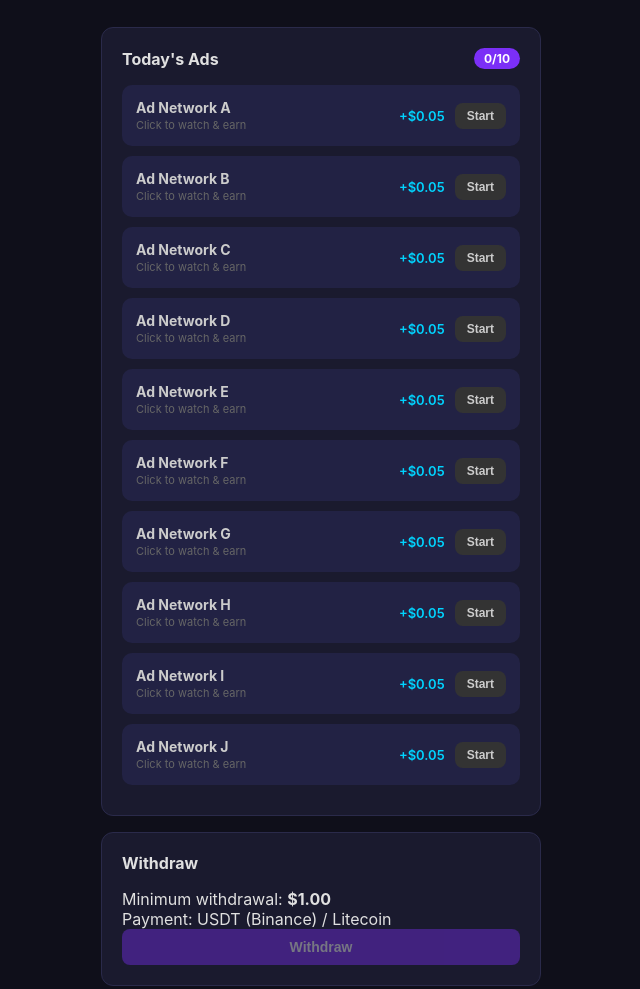
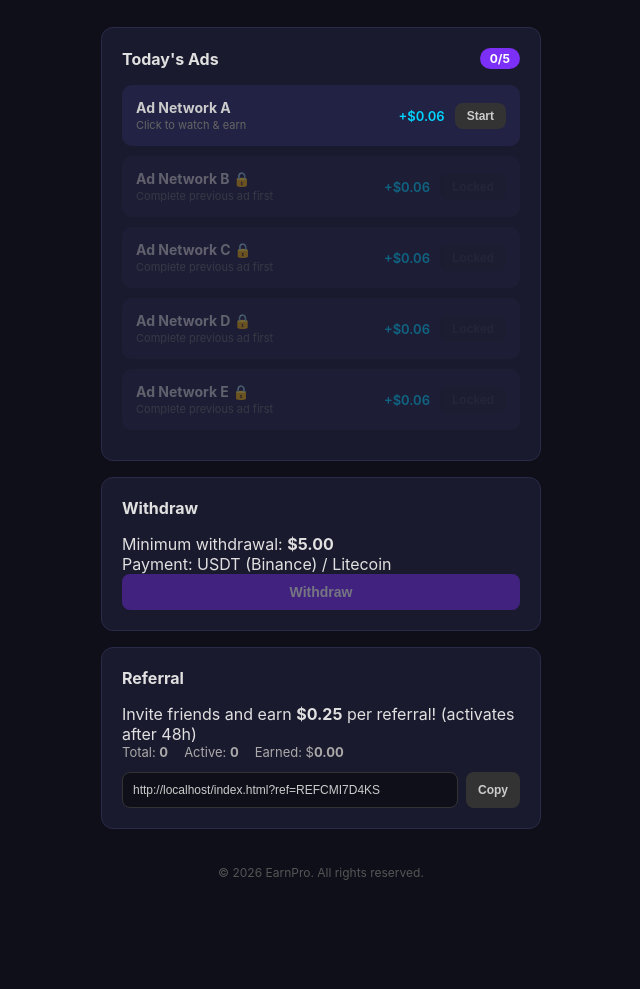
Before and after one commit to nayem95703-droid/vsurt, a plain HTML site: page index.html in a window 1280 px wide. Shown: the part 251-1240 px from the top of the page, without its empty margins (319-959 px from the left). Drawn offline with Linux system fonts and the light colour scheme.

Commit message:
Update: 5 ads sequential, .06 each, min withdraw , referral .25/48h

```diff
--- a/index.html
+++ b/index.html
@@ -18,7 +18,7 @@
         </div>
 
         <div class="section">
-            <h3>Today's Ads <span id="adCounter" class="badge">0/10</span></h3>
+            <h3>Today's Ads <span id="adCounter" class="badge">0/5</span></h3>
             <div id="adsContainer">
             </div>
         </div>
@@ -26,7 +26,7 @@
         <div class="section">
             <h3>Withdraw</h3>
             <div class="withdraw-info">
-                <p>Minimum withdrawal: <strong>$1.00</strong></p>
+                <p>Minimum withdrawal: <strong>$5.00</strong></p>
                 <p>Payment: USDT (Binance) / Litecoin</p>
             </div>
             <button class="btn btn-primary" id="withdrawBtn" disabled>Withdraw</button>
@@ -34,7 +34,12 @@
 
         <div class="section">
             <h3>Referral</h3>
-            <p>Share your link and earn 10% of your referral's earnings!</p>
+            <p>Invite friends and earn <strong>$0.25</strong> per referral! (activates after 48h)</p>
+            <div class="ref-stats">
+                <span>Total: <strong id="refCount">0</strong></span>
+                <span>Active: <strong id="refActive">0</strong></span>
+                <span>Earned: $<strong id="refEarnings">0.00</strong></span>
+            </div>
             <div class="ref-link">
                 <input type="text" id="refLink" readonly>
                 <button class="btn btn-sm" id="copyRefBtn">Copy</button>
@@ -86,7 +91,7 @@
                 </div>
                 <div class="form-group">
                     <label>Amount ($)</label>
-                    <input type="number" id="withdrawAmount" min="1" step="0.01" value="1">
+                    <input type="number" id="withdrawAmount" min="5" step="0.01" value="5">
                 </div>
                 <div class="form-group">
                     <label id="addressLabel">USDT Address (BEP20)</label>
@@ -105,8 +110,8 @@
             </div>
             <div class="modal-body">
                 <div class="congrats-icon">🏆</div>
-                <h2>You completed all 10 ads!</h2>
-                <p>You earned <strong id="congratsAmount">$0.50</strong></p>
+                <h2>You completed all 5 ads!</h2>
+                <p>You earned <strong id="congratsAmount">$0.30</strong></p>
                 <p>Keep watching daily to earn more!</p>
                 <button class="btn btn-primary" id="closeCongrats">Awesome!</button>
             </div>
--- a/script.js
+++ b/script.js
@@ -1,24 +1,23 @@
 const AD_LINKS = [
-    { id: 1, name: 'Ad Network A', reward: 0.05, url: 'https://example.com/offer1' },
-    { id: 2, name: 'Ad Network B', reward: 0.05, url: 'https://example.com/offer2' },
-    { id: 3, name: 'Ad Network C', reward: 0.05, url: 'https://example.com/offer3' },
-    { id: 4, name: 'Ad Network D', reward: 0.05, url: 'https://example.com/offer4' },
-    { id: 5, name: 'Ad Network E', reward: 0.05, url: 'https://example.com/offer5' },
-    { id: 6, name: 'Ad Network F', reward: 0.05, url: 'https://example.com/offer6' },
-    { id: 7, name: 'Ad Network G', reward: 0.05, url: 'https://example.com/offer7' },
-    { id: 8, name: 'Ad Network H', reward: 0.05, url: 'https://example.com/offer8' },
-    { id: 9, name: 'Ad Network I', reward: 0.05, url: 'https://example.com/offer9' },
-    { id: 10, name: 'Ad Network J', reward: 0.05, url: 'https://example.com/offer10' }
+    { id: 1, name: 'Ad Network A', reward: 0.06, url: 'https://example.com/offer1' },
+    { id: 2, name: 'Ad Network B', reward: 0.06, url: 'https://example.com/offer2' },
+    { id: 3, name: 'Ad Network C', reward: 0.06, url: 'https://example.com/offer3' },
+    { id: 4, name: 'Ad Network D', reward: 0.06, url: 'https://example.com/offer4' },
+    { id: 5, name: 'Ad Network E', reward: 0.06, url: 'https://example.com/offer5' }
 ];
 
-const PER_AD_REWARD = 0.05;
-const MIN_WITHDRAWAL = 1.0;
+const PER_AD_REWARD = 0.06;
+const MIN_WITHDRAWAL = 5.0;
+const REF_REWARD = 0.25;
+const REF_ACTIVATE_HOURS = 48;
 
 let state = {
     balance: 0,
     completedAds: [],
     currentAdIndex: -1,
-    isVpnBlocked: false
+    isVpnBlocked: false,
+    referrals: [],
+    refEarnings: 0
 };
 
 function detectVPN() {
@@ -75,6 +74,8 @@ function loadState() {
             const parsed = JSON.parse(saved);
             state.balance = parsed.balance || 0;
             state.completedAds = parsed.completedAds || [];
+            state.referrals = parsed.referrals || [];
+            state.refEarnings = parsed.refEarnings || 0;
         } catch {}
     }
 }
@@ -82,7 +83,9 @@ function loadState() {
 function saveState() {
     localStorage.setItem('earnProState', JSON.stringify({
         balance: state.balance,
-        completedAds: state.completedAds
+        completedAds: state.completedAds,
+        referrals: state.referrals,
+        refEarnings: state.refEarnings
     }));
 }
 
@@ -106,22 +109,24 @@ function renderAds() {
     container.innerHTML = '';
     AD_LINKS.forEach((ad, index) => {
         const completed = state.completedAds.includes(ad.id);
+        const prevCompleted = index === 0 || state.completedAds.includes(AD_LINKS[index - 1].id);
+        const locked = !completed && !prevCompleted;
         const div = document.createElement('div');
-        div.className = `ad-item ${completed ? 'completed' : ''}`;
+        div.className = `ad-item ${completed ? 'completed' : ''} ${locked ? 'locked' : ''}`;
         div.innerHTML = `
             <div class="ad-info">
-                <h4>${ad.name}</h4>
-                <p>${completed ? 'Completed ✓' : 'Click to watch & earn'}</p>
+                <h4>${ad.name} ${locked ? '🔒' : ''}</h4>
+                <p>${completed ? 'Completed ✓' : locked ? 'Complete previous ad first' : 'Click to watch & earn'}</p>
             </div>
             <span class="ad-reward">+$${ad.reward.toFixed(2)}</span>
-            <button class="btn btn-sm" data-index="${index}" ${completed ? 'disabled' : ''}>
-                ${completed ? 'Done' : 'Start'}
+            <button class="btn btn-sm" data-index="${index}" ${completed || locked ? 'disabled' : ''}>
+                ${completed ? 'Done' : locked ? 'Locked' : 'Start'}
             </button>
         `;
         container.appendChild(div);
     });
 
-    container.querySelectorAll('.btn-sm').forEach(btn => {
+    container.querySelectorAll('.btn-sm:not([disabled])').forEach(btn => {
         btn.addEventListener('click', (e) => {
             const index = parseInt(e.target.dataset.index);
             startAd(index);
@@ -201,6 +206,36 @@ function showCongrats() {
     };
 }
 
+function checkReferral() {
+    const params = new URLSearchParams(window.location.search);
+    const ref = params.get('ref');
+    if (ref && ref !== getRefCode()) {
+        const existing = state.referrals.find(r => r.code === ref);
+        if (!existing) {
+            state.referrals.push({
+                code: ref,
+                time: Date.now(),
+                activated: false
+            });
+            saveState();
+        }
+    }
+}
+
+function processReferrals() {
+    const now = Date.now();
+    const ms48h = REF_ACTIVATE_HOURS * 60 * 60 * 1000;
+    state.referrals.forEach(r => {
+        if (!r.activated && (now - r.time >= ms48h)) {
+            r.activated = true;
+            state.refEarnings += REF_REWARD;
+            state.balance += REF_REWARD;
+        }
+    });
+    saveState();
+    updateUI();
+}
+
 function updateUI() {
     const bal = document.getElementById('balanceDisplay');
     if (bal) bal.textContent = `$${state.balance.toFixed(2)}`;
@@ -209,6 +244,18 @@ function updateUI() {
     if (withdrawBtn) {
         withdrawBtn.disabled = state.balance < MIN_WITHDRAWAL;
     }
+
+    const refCount = document.getElementById('refCount');
+    if (refCount) refCount.textContent = state.referrals.length;
+
+    const refActive = document.getElementById('refActive');
+    if (refActive) {
+        const active = state.referrals.filter(r => r.activated).length;
+        refActive.textContent = active;
+    }
+
+    const refEarn = document.getElementById('refEarnings');
+    if (refEarn) refEarn.textContent = state.refEarnings.toFixed(2);
 }
 
 async function initVPNCheck() {
@@ -310,9 +357,12 @@ function handleWithdraw() {
     const vpnBlocked = await initVPNCheck();
     if (!vpnBlocked) {
         loadState();
+        checkReferral();
+        processReferrals();
         resetDailyAds();
         renderAds();
         setupRefLink();
         setupModals();
+        setInterval(processReferrals, 60000);
     }
 })();
--- a/style.css
+++ b/style.css
@@ -80,6 +80,27 @@ body {
     padding: 3px 10px;
     border-radius: 20px;
     font-size: 12px;
+}
+
+.ref-stats {
+    display: flex;
+    gap: 16px;
+    margin-bottom: 12px;
+    flex-wrap: wrap;
+}
+
+.ref-stats span {
+    font-size: 13px;
+    color: #aaa;
+}
+
+.ad-item.locked {
+    opacity: 0.4;
+}
+
+.ad-item.locked .btn-sm {
+    background: #222;
+    color: #555;
 }
 
 .ad-item {
```
